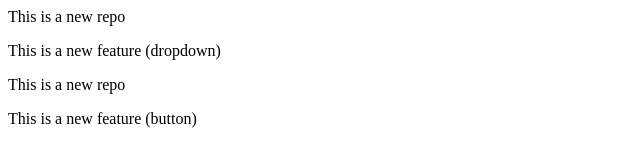
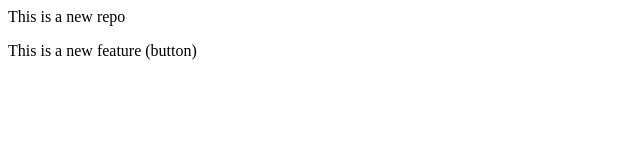
Before and after one commit to roshanky2007/Localrepo, a plain HTML site: page index.html in a window 1280 px wide. Shown: the whole page, without its empty margins (0-640 px from the left). Drawn offline with Linux system fonts and the light colour scheme.

```diff
--- a/index.html
+++ b/index.html
@@ -1,5 +1,3 @@
 
 <p>This is a new repo</p>
-<p>This is a new feature (dropdown)</p>
-<p>This is a new repo</p>
 <p>This is a new feature (button)</p>
```
